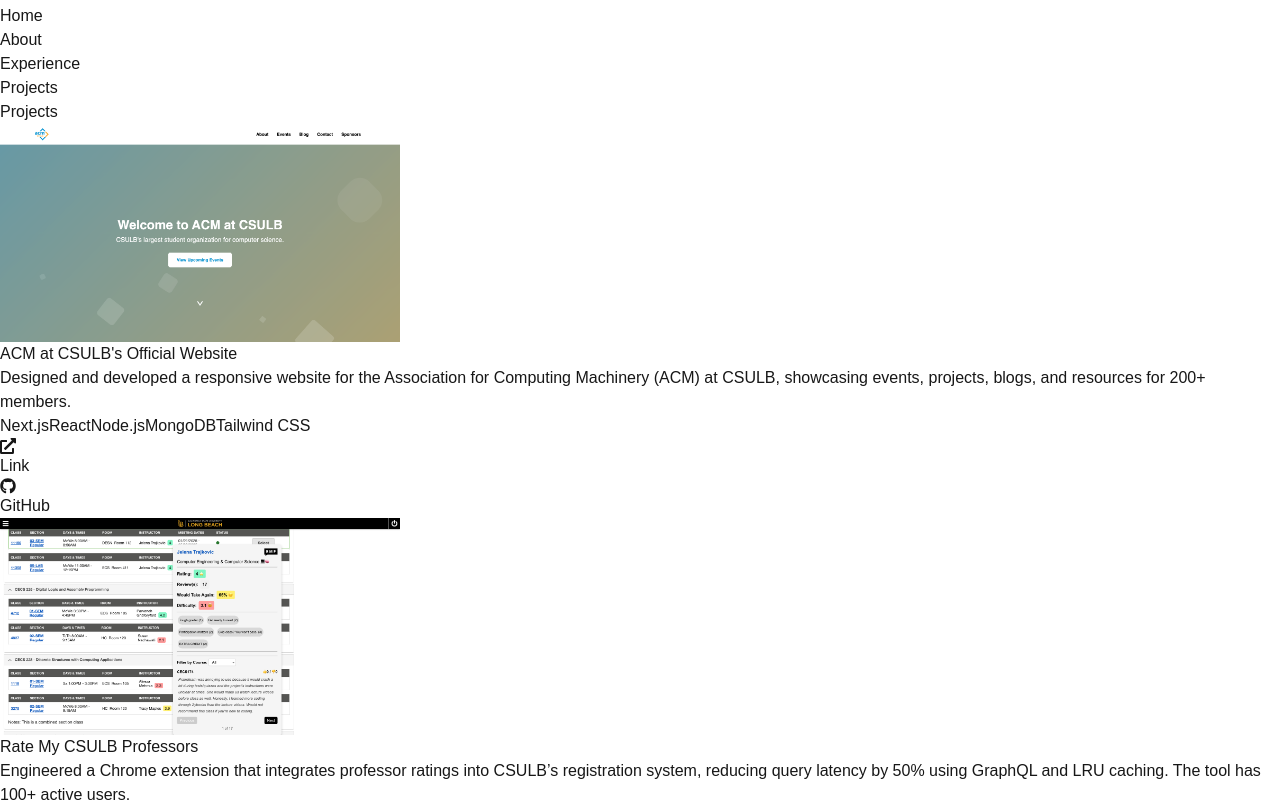
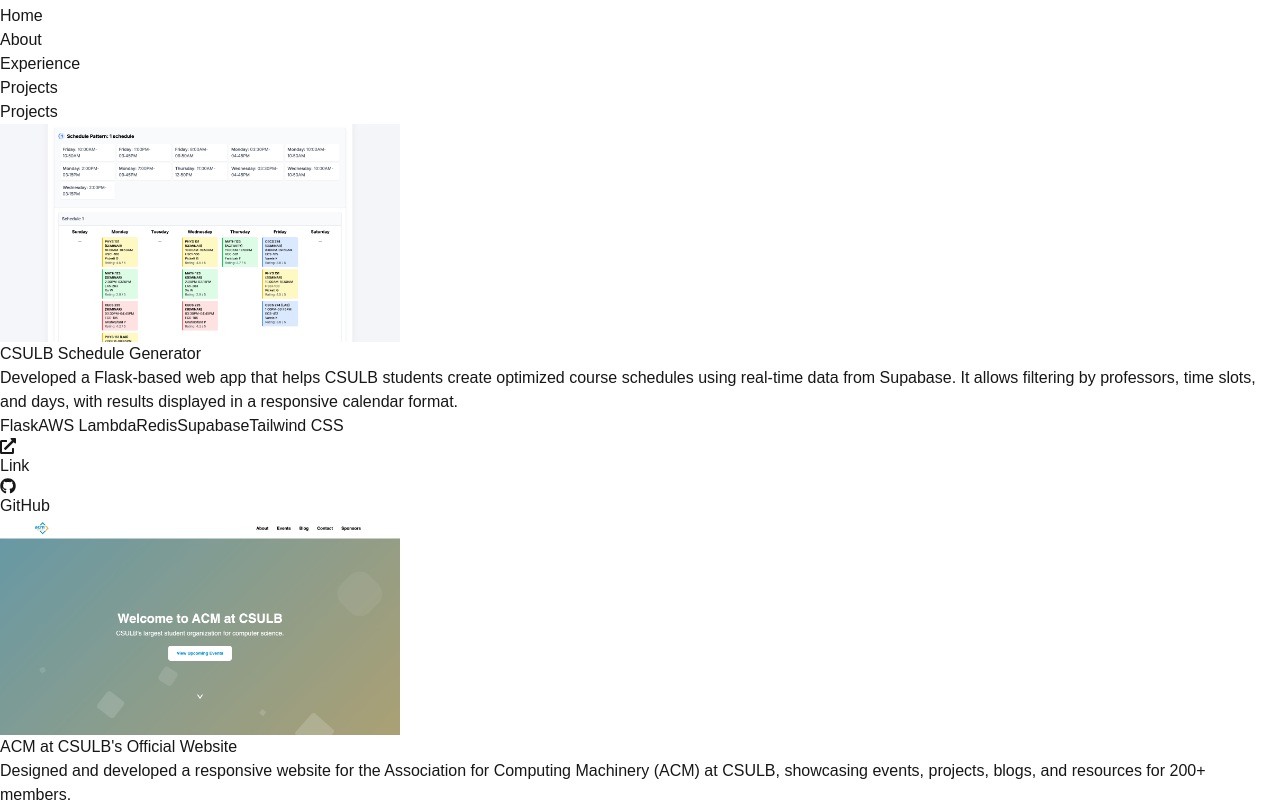
Before and after one commit to chuckmilton/portfolio, a Next.js app: page /projects in a window 1280 px wide. Shown: the part 520-1322 px from the top of the page. Built offline with nearby package versions, Linux system fonts and the light colour scheme.

Commit message:
Update project and about pages

```diff
--- a/src/app/about/page.tsx
+++ b/src/app/about/page.tsx
@@ -23,6 +23,7 @@
   SiJavascript,
   SiCplusplus,
   SiPhp,
+  SiSupabase,
 } from 'react-icons/si';
 
 const { motion } = FramerMotion;
@@ -48,6 +49,7 @@
     { name: 'MongoDB', icon: <SiMongodb className="text-green-400" /> },
     { name: 'MySQL', icon: <SiMysql className="text-blue-500" /> },
     { name: 'PostgreSQL', icon: <SiPostgresql className="text-blue-400" /> },
+    { name: 'Supabase', icon: <SiSupabase className="text-green-500" /> },
     { name: 'GitHub', icon: <FaGithub className="text-gray-300" /> },
   ];
 
--- a/src/app/projects/page.tsx
+++ b/src/app/projects/page.tsx
@@ -3,6 +3,15 @@
 import { motion } from 'framer-motion';
 export default function Projects() {
   const projects = [
+    {
+      title: "CSULB Schedule Generator",
+      description:
+        'Developed a Flask-based web app that helps CSULB students create optimized course schedules using real-time data from Supabase. It allows filtering by professors, time slots, and days, with results displayed in a responsive calendar format.',
+      tools: ['Flask', 'AWS Lambda', 'Redis', 'Supabase', 'Tailwind CSS'],
+      image: '/images/schedule-gen.png',
+      demo: 'https://csulb-schedule-generator.vercel.app/',
+      code: 'https://github.com/chuckmilton/CSULB-Schedule-Generator',
+    },
     {
       title: "ACM at CSULB's Official Website",
       description:
```
Also changed, not shown: public/images/schedule-gen.png (added).
